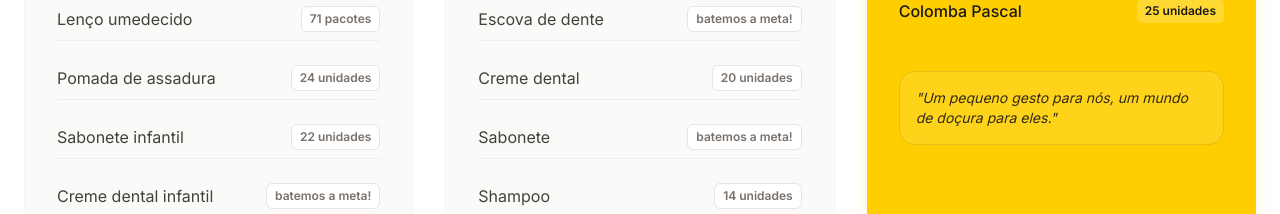
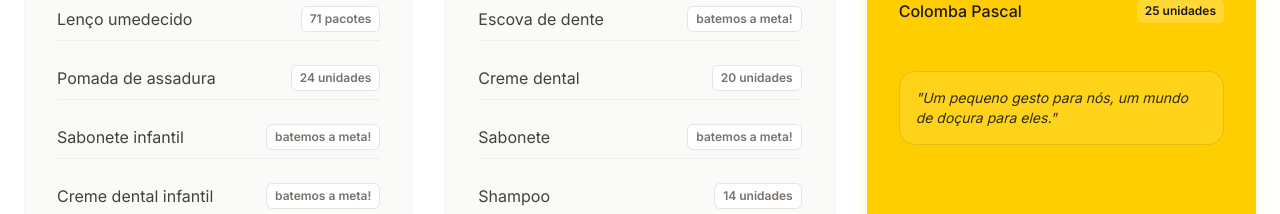
Before and after one commit to Leelesada/pascoa-landing-page, a React (Vite) app: page / in a window 1280 px wide. Shown: the part 2840-3054 px from the top of the page. Built offline with nearby package versions, Linux system fonts and the light colour scheme; a web font is replaced by a local one.

Commit message:
Update App.tsx

```diff
--- a/src/App.tsx
+++ b/src/App.tsx
@@ -19,7 +19,7 @@ const itemsInfantil = [
   { name: "Fralda G", qty: "28 pacotes" },
   { name: "Lenço umedecido", qty: "71 pacotes" },
   { name: "Pomada de assadura", qty: "24 unidades" },
-  { name: "Sabonete infantil", qty: "22 unidades" },
+  { name: "Sabonete infantil", qty: "batemos a meta!" },
   { name: "Creme dental infantil", qty: "batemos a meta!" },
   { name: "Escova de dente infantil", qty: "batemos a meta!" },
   { name: "Shampoo infantil", qty: "7 unidades" },
```
